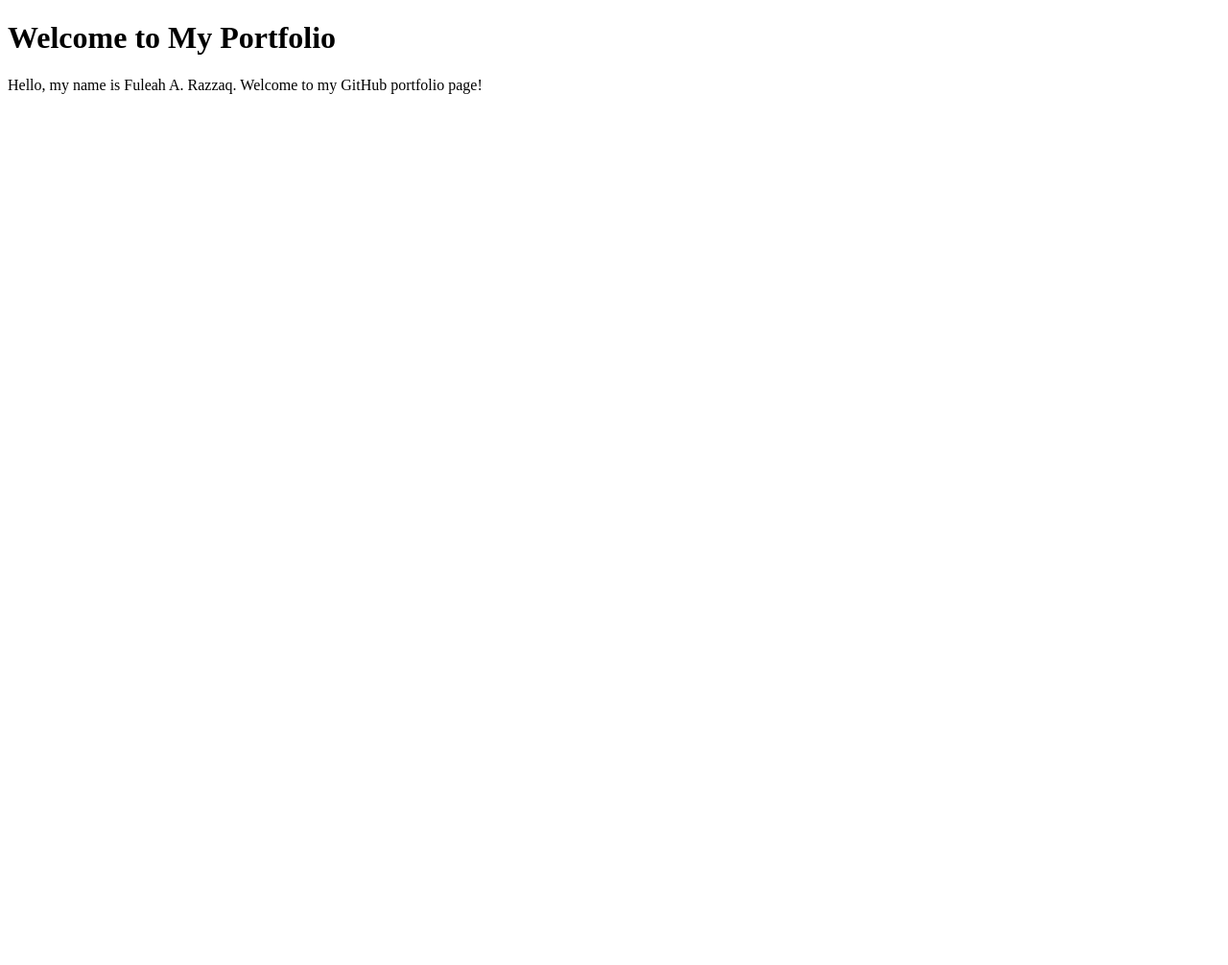
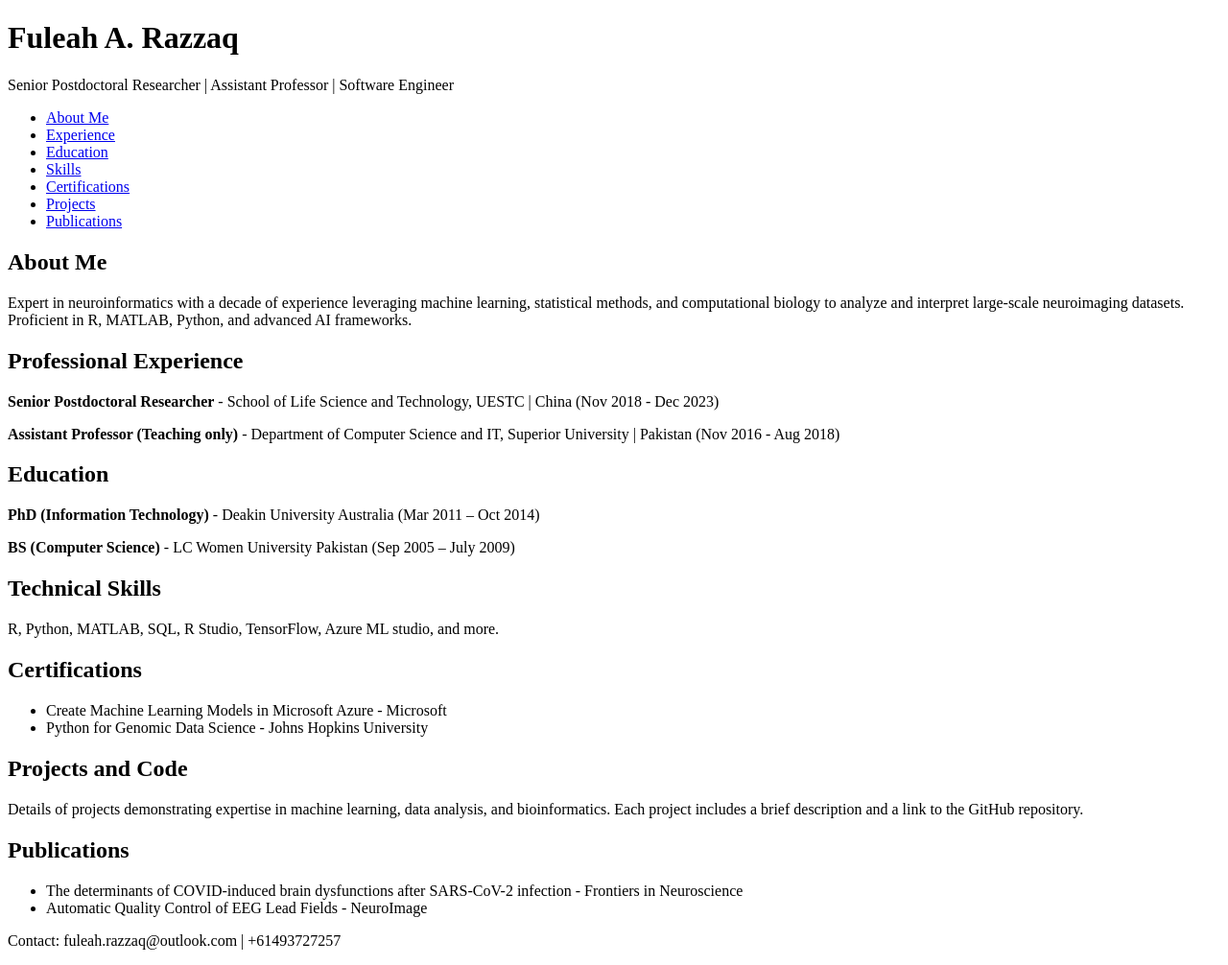
Before and after one commit to fuleah/fuleah.github.io, a plain HTML site: page index.html in a window 1280 px wide. Shown: the whole page at 96% size. Before the commit the page ends 800 px from the top, so only its background shows below. Drawn offline with Linux system fonts and the light colour scheme.

Commit message:
Update index.html

```diff
--- a/index.html
+++ b/index.html
@@ -3,10 +3,63 @@
 <head>
     <meta charset="UTF-8">
     <meta name="viewport" content="width=device-width, initial-scale=1.0">
-    <title>My Portfolio</title>
+    <title>Fuleah A. Razzaq's Portfolio</title>
+    <link rel="stylesheet" href="style.css"> <!-- Link to your CSS file -->
 </head>
 <body>
-    <h1>Welcome to My Portfolio</h1>
-    <p>Hello, my name is Fuleah A. Razzaq. Welcome to my GitHub portfolio page!</p>
+    <header>
+        <h1>Fuleah A. Razzaq</h1>
+        <p>Senior Postdoctoral Researcher | Assistant Professor | Software Engineer</p>
+    </header>
+    <nav>
+        <ul>
+            <li><a href="#about">About Me</a></li>
+            <li><a href="#experience">Experience</a></li>
+            <li><a href="#education">Education</a></li>
+            <li><a href="#skills">Skills</a></li>
+            <li><a href="#certifications">Certifications</a></li>
+            <li><a href="#projects">Projects</a></li>
+            <li><a href="#publications">Publications</a></li>
+        </ul>
+    </nav>
+    <section id="about">
+        <h2>About Me</h2>
+        <p>Expert in neuroinformatics with a decade of experience leveraging machine learning, statistical methods, and computational biology to analyze and interpret large-scale neuroimaging datasets. Proficient in R, MATLAB, Python, and advanced AI frameworks.</p>
+    </section>
+    <section id="experience">
+        <h2>Professional Experience</h2>
+        <p><strong>Senior Postdoctoral Researcher</strong> - School of Life Science and Technology, UESTC | China (Nov 2018 - Dec 2023)</p>
+        <p><strong>Assistant Professor (Teaching only)</strong> - Department of Computer Science and IT, Superior University | Pakistan (Nov 2016 - Aug 2018)</p>
+    </section>
+    <section id="education">
+        <h2>Education</h2>
+        <p><strong>PhD (Information Technology)</strong> - Deakin University Australia (Mar 2011 – Oct 2014)</p>
+        <p><strong>BS (Computer Science)</strong> - LC Women University Pakistan (Sep 2005 – July 2009)</p>
+    </section>
+    <section id="skills">
+        <h2>Technical Skills</h2>
+        <p>R, Python, MATLAB, SQL, R Studio, TensorFlow, Azure ML studio, and more.</p>
+    </section>
+    <section id="certifications">
+        <h2>Certifications</h2>
+        <ul>
+            <li>Create Machine Learning Models in Microsoft Azure - Microsoft</li>
+            <li>Python for Genomic Data Science - Johns Hopkins University</li>
+        </ul>
+    </section>
+    <section id="projects">
+        <h2>Projects and Code</h2>
+        <p>Details of projects demonstrating expertise in machine learning, data analysis, and bioinformatics. Each project includes a brief description and a link to the GitHub repository.</p>
+    </section>
+    <section id="publications">
+        <h2>Publications</h2>
+        <ul>
+            <li>The determinants of COVID-induced brain dysfunctions after SARS-CoV-2 infection - Frontiers in Neuroscience</li>
+            <li>Automatic Quality Control of EEG Lead Fields - NeuroImage</li>
+        </ul>
+    </section>
+    <footer>
+        <p>Contact: fuleah.razzaq@outlook.com | +61493727257</p>
+    </footer>
 </body>
 </html>
```
